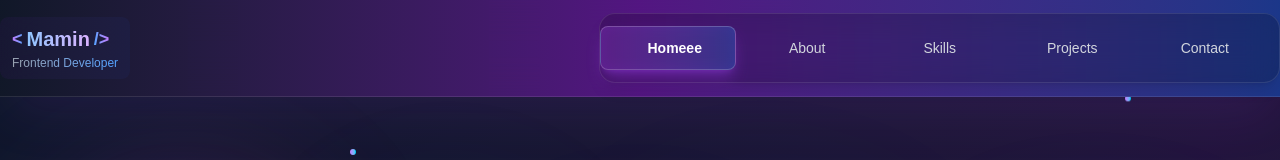
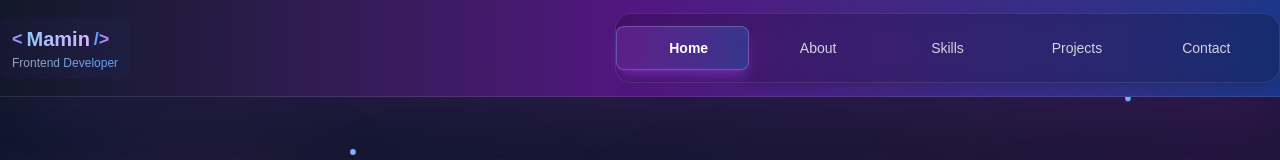
Before and after one commit to mamin-codes/my-portfolio, a React (Vite) app: page / in a window 1280 px wide. Shown: the top 160 px of the page. Built offline with nearby package versions, Linux system fonts and the light colour scheme.

Commit message:
first commit

```diff
--- a/src/Components/Header/Navbar.jsx
+++ b/src/Components/Header/Navbar.jsx
@@ -10,7 +10,7 @@ const Navbar = () => {
   const toggleMenu = () => setNavOpen(!navOpen);
 
   const navItems = [
-    { name: "Homeee", id: "home" },
+    { name: "Home", id: "home" },
     { name: "About", id: "about" },
     { name: "Skills", id: "skills" },
     { name: "Projects", id: "projects" },
```
